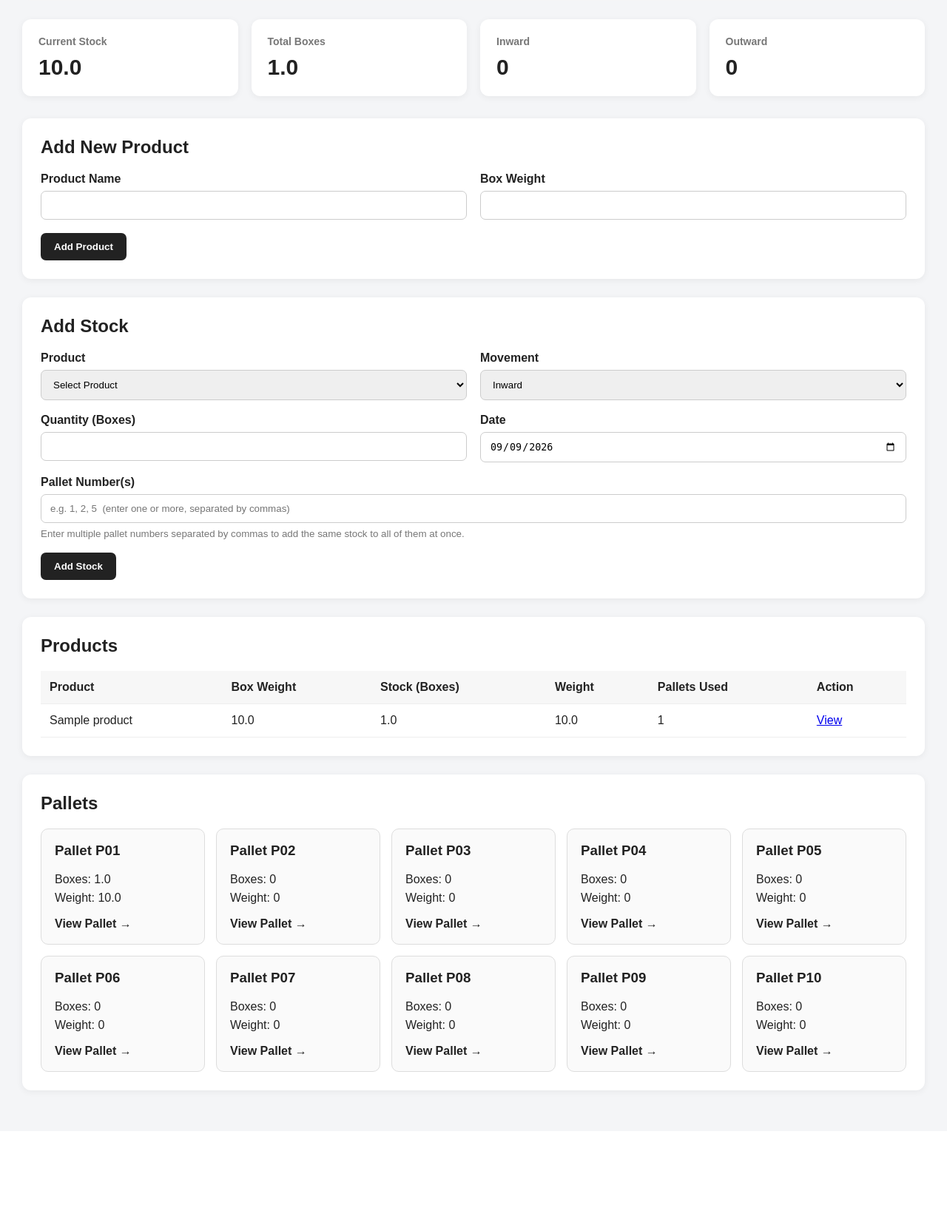
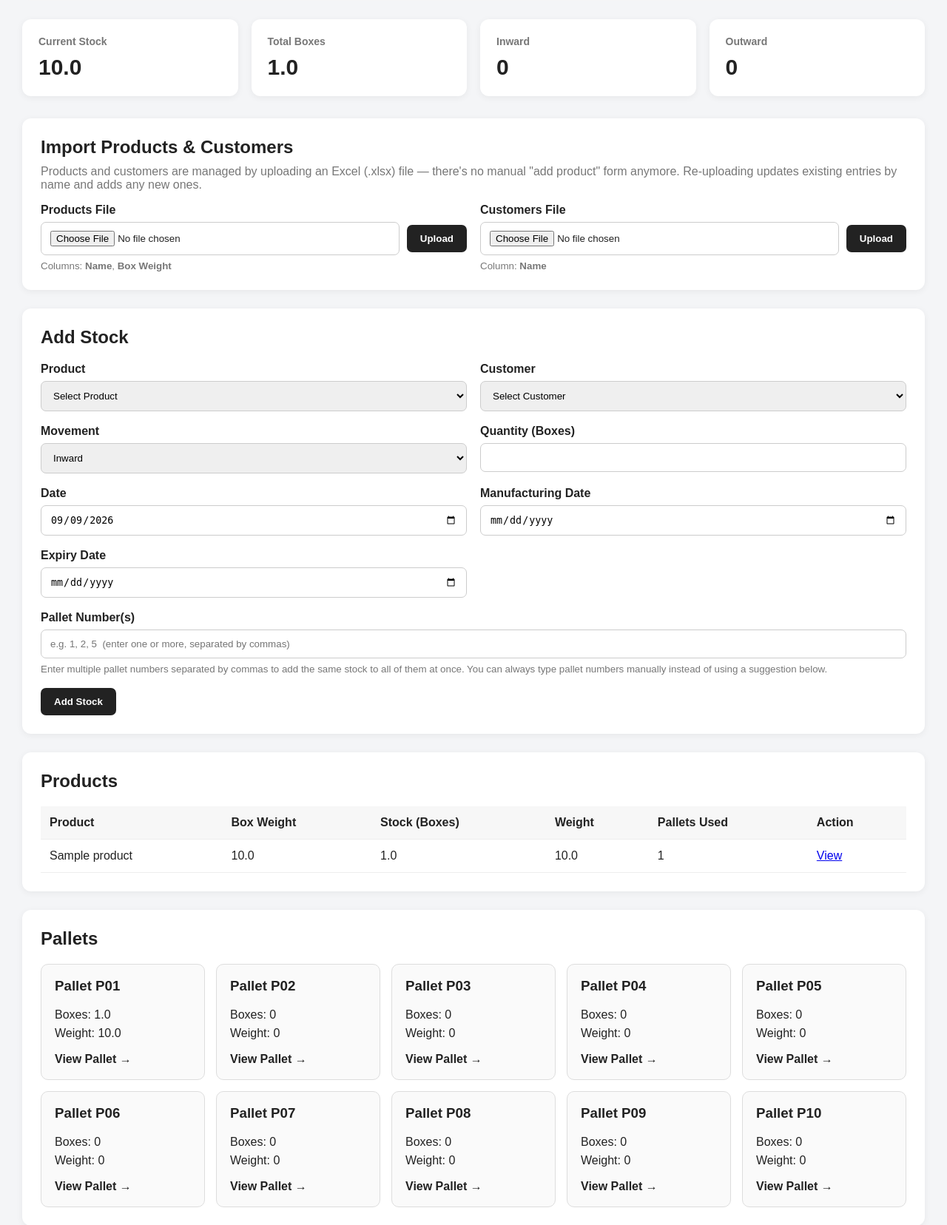
Before and after one commit to NagaNisant/IMS, a Flask app: page / in a window 1280 px wide. Shown: the part 303-1959 px from the top of the page at 74% size. Before the commit the page ends 1784 px from the top, so only its background shows below. Run offline with Flask 3, Linux system fonts and the light colour scheme; data comes from the database, SQL or seed files in the repository; tables that the repository leaves empty hold one stand-in row (values such as "Sample post").

Commit message:
Update dashboard.html

```diff
--- a/inventory_dashboard_spyder/templates/dashboard.html
+++ b/inventory_dashboard_spyder/templates/dashboard.html
@@ -348,32 +348,49 @@
 </div>
 
 
-<!-- ADD PRODUCT -->
+<!-- IMPORT PRODUCTS / CUSTOMERS -->
 
 <div class="section">
 
-    <h2>Add New Product</h2>
+    <h2>Import Products &amp; Customers</h2>
 
-    <form
-        action="{{ url_for('add_product') }}"
-        method="POST"
-    >
-
-        <input type="hidden" name="product_mode" value="create">
+    <p style="color:#777; margin-top:-10px;">
+        Products and customers are managed by uploading an Excel (.xlsx)
+        file — there's no manual "add product" form anymore. Re-uploading
+        updates existing entries by name and adds any new ones.
+    </p>
 
     <div class="form-grid">
 
         <div class="form-group">
 
             <label>
-                    Product Name
+                Products File
             </label>
 
+            <form
+                action="{{ url_for('upload_products') }}"
+                method="POST"
+                enctype="multipart/form-data"
+                style="display:flex; gap:10px; align-items:center;"
+            >
+
                 <input
-                    type="text"
-                    name="name"
+                    type="file"
+                    name="products_file"
+                    accept=".xlsx"
                     required
                 >
+
+                <button type="submit" class="primary-btn">
+                    Upload
+                </button>
+
+            </form>
+
+            <small style="color:#777;">
+                Columns: <strong>Name</strong>, <strong>Box Weight</strong>
+            </small>
 
         </div>
 
@@ -381,33 +398,36 @@
         <div class="form-group">
 
             <label>
-                    Box Weight
+                Customers File
             </label>
 
+            <form
+                action="{{ url_for('upload_customers') }}"
+                method="POST"
+                enctype="multipart/form-data"
+                style="display:flex; gap:10px; align-items:center;"
+            >
+
                 <input
-                    type="number"
-                    step="0.01"
-                    name="box_weight"
+                    type="file"
+                    name="customers_file"
+                    accept=".xlsx"
                     required
                 >
 
-            </div>
+                <button type="submit" class="primary-btn">
+                    Upload
+                </button>
 
+            </form>
 
-            <div class="form-full">
-
-                <button
-                    type="submit"
-                    class="primary-btn"
-                >
-                    Add Product
-                </button>
+            <small style="color:#777;">
+                Column: <strong>Name</strong>
+            </small>
 
         </div>
 
     </div>
-
-    </form>
 
 </div>
 
@@ -421,6 +441,7 @@
     <form
         action="{{ url_for('add_product') }}"
         method="POST"
+        id="addStockForm"
     >
 
         <div class="form-grid">
@@ -433,6 +454,8 @@
 
                 <select
                     name="product_id"
+                    id="stockProductSelect"
+                    onchange="loadFifoSuggestions()"
                     required
                 >
 
@@ -456,11 +479,41 @@
             <div class="form-group">
 
                 <label>
+                    Customer
+                </label>
+
+                <select
+                    name="customer_id"
+                    required
+                >
+
+                    <option value="">
+                        Select Customer
+                    </option>
+
+                    {% for customer in all_customers %}
+
+                    <option value="{{ customer.id }}">
+                        {{ customer.name }}
+                    </option>
+
+                    {% endfor %}
+
+                </select>
+
+            </div>
+
+
+            <div class="form-group">
+
+                <label>
                     Movement
                 </label>
 
                 <select
                     name="movement_type"
+                    id="stockMovementType"
+                    onchange="toggleBatchFields()"
                     required
                 >
 
@@ -510,6 +563,38 @@
             </div>
 
 
+            <div class="form-group" id="mfgDateGroup">
+
+                <label>
+                    Manufacturing Date
+                </label>
+
+                <input
+                    type="date"
+                    name="mfg_date"
+                    id="mfgDateInput"
+                    required
+                >
+
+            </div>
+
+
+            <div class="form-group" id="expiryDateGroup">
+
+                <label>
+                    Expiry Date
+                </label>
+
+                <input
+                    type="date"
+                    name="expiry_date"
+                    id="expiryDateInput"
+                    required
+                >
+
+            </div>
+
+
             <div class="form-group form-full">
 
                 <label>
@@ -519,13 +604,29 @@
                 <input
                     type="text"
                     name="pallet_no"
+                    id="palletNoInput"
                     placeholder="e.g. 1, 2, 5  (enter one or more, separated by commas)"
                     required
                 >
 
                 <small style="color:#777;">
-                    Enter multiple pallet numbers separated by commas to add the same stock to all of them at once.
+                    Enter multiple pallet numbers separated by commas to add
+                    the same stock to all of them at once. You can always
+                    type pallet numbers manually instead of using a suggestion below.
                 </small>
+
+            </div>
+
+
+            <div class="form-full" id="fifoSuggestions" style="display:none;">
+
+                <div style="background:#f5f5f5; border-radius:8px; padding:14px 16px;">
+
+                    <strong>FIFO pick order (closest expiry first):</strong>
+
+                    <div id="fifoList" style="margin-top:8px;"></div>
+
+                </div>
 
             </div>
 
@@ -548,6 +649,106 @@
 </div>
 
 
+<script>
+
+function toggleBatchFields() {
+
+    const movement =
+        document.getElementById("stockMovementType").value;
+
+    const mfgGroup = document.getElementById("mfgDateGroup");
+    const expiryGroup = document.getElementById("expiryDateGroup");
+    const mfgInput = document.getElementById("mfgDateInput");
+    const expiryInput = document.getElementById("expiryDateInput");
+
+    if (movement === "Inward") {
+        mfgGroup.style.display = "";
+        expiryGroup.style.display = "";
+        mfgInput.required = true;
+        expiryInput.required = true;
+
+    } else {
+        mfgGroup.style.display = "none";
+        expiryGroup.style.display = "none";
+        mfgInput.required = false;
+        expiryInput.required = false;
+    }
+
+}
+
+
+async function loadFifoSuggestions() {
+
+    const productId =
+        document.getElementById("stockProductSelect").value;
+
+    const container = document.getElementById("fifoSuggestions");
+    const list = document.getElementById("fifoList");
+
+    if (!productId) {
+        container.style.display = "none";
+        return;
+    }
+
+    try {
+
+        const response = await fetch(
+            "/api/pallets_by_expiry?product_id=" +
+            encodeURIComponent(productId)
+        );
+
+        const data = await response.json();
+
+        if (!response.ok || !data.pallets || data.pallets.length === 0) {
+            container.style.display = "none";
+            return;
+        }
+
+        list.innerHTML = "";
+
+        data.pallets.forEach(function(p, index) {
+
+            const row = document.createElement("div");
+            row.style.padding = "4px 0";
+
+            const expiryText =
+                p.nearest_expiry ? p.nearest_expiry : "no expiry on record";
+
+            row.innerHTML =
+                '<button type="button" style="border:none; background:none; ' +
+                'color:#222; text-decoration:underline; cursor:pointer; padding:0;" ' +
+                'onclick="usePallet(' + p.pallet_no + ')">' +
+                'Pallet P' + String(p.pallet_no).padStart(2, "0") +
+                '</button>' +
+                ' — expires ' + expiryText +
+                ' — ' + p.total_boxes + ' boxes available' +
+                (index === 0 ? '  <em>(pick this one first)</em>' : '');
+
+            list.appendChild(row);
+
+        });
+
+        container.style.display = "";
+
+        // Pre-fill (but don't lock) the pallet field with the
+        // pallet that has the nearest expiry date.
+        const palletInput = document.getElementById("palletNoInput");
+        if (!palletInput.value.trim()) {
+            palletInput.value = data.pallets[0].pallet_no;
+        }
+
+    } catch (err) {
+        container.style.display = "none";
+    }
+
+}
+
+
+toggleBatchFields();
+
+</script>
+
+
 <!-- PRODUCTS -->
 
 <div class="section">
@@ -557,6 +758,7 @@
     <div class="table-wrapper">
 
         <table class="data-table">
+
 
             <thead>
 
```
Lines whose indentation alone changed are shown as unchanged.
